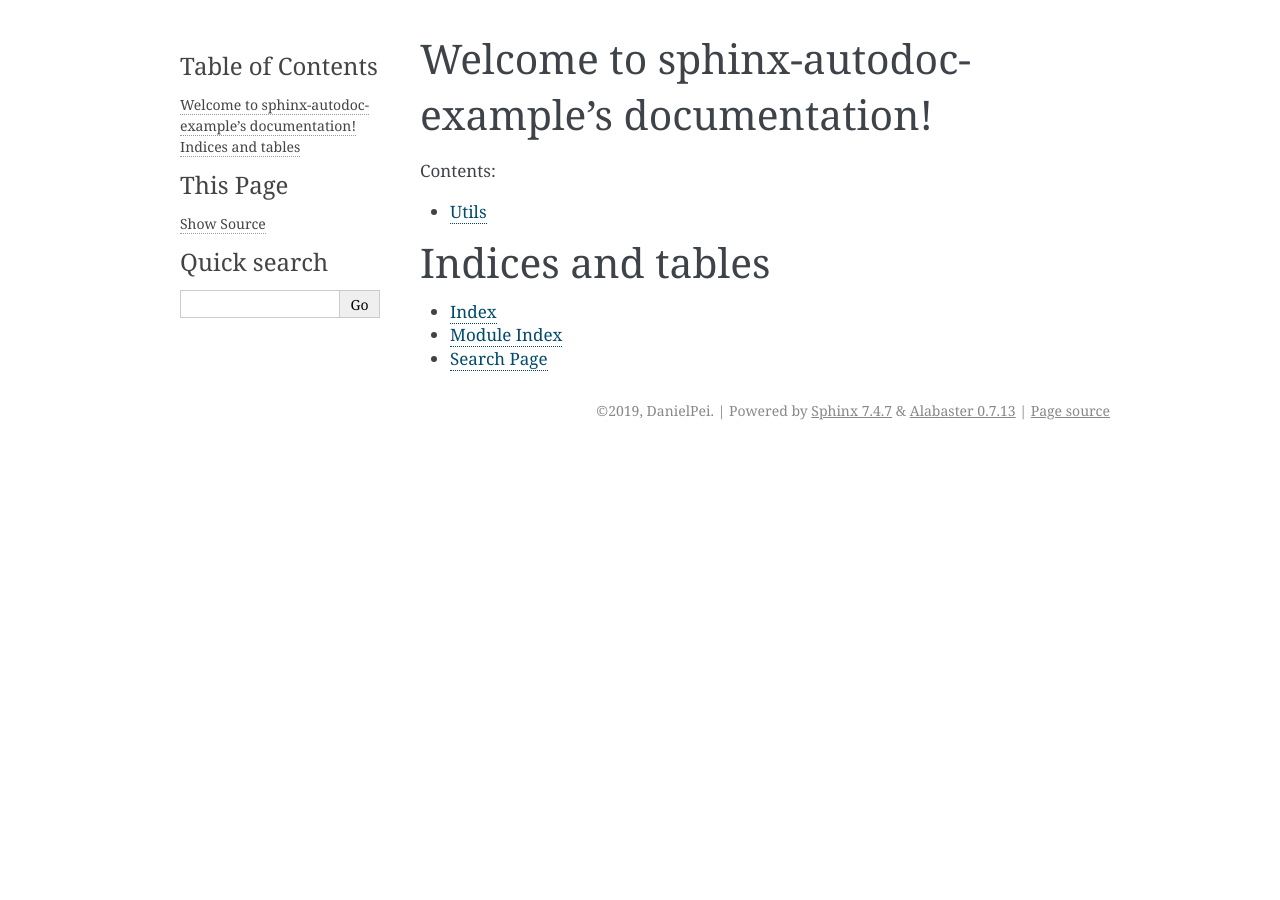
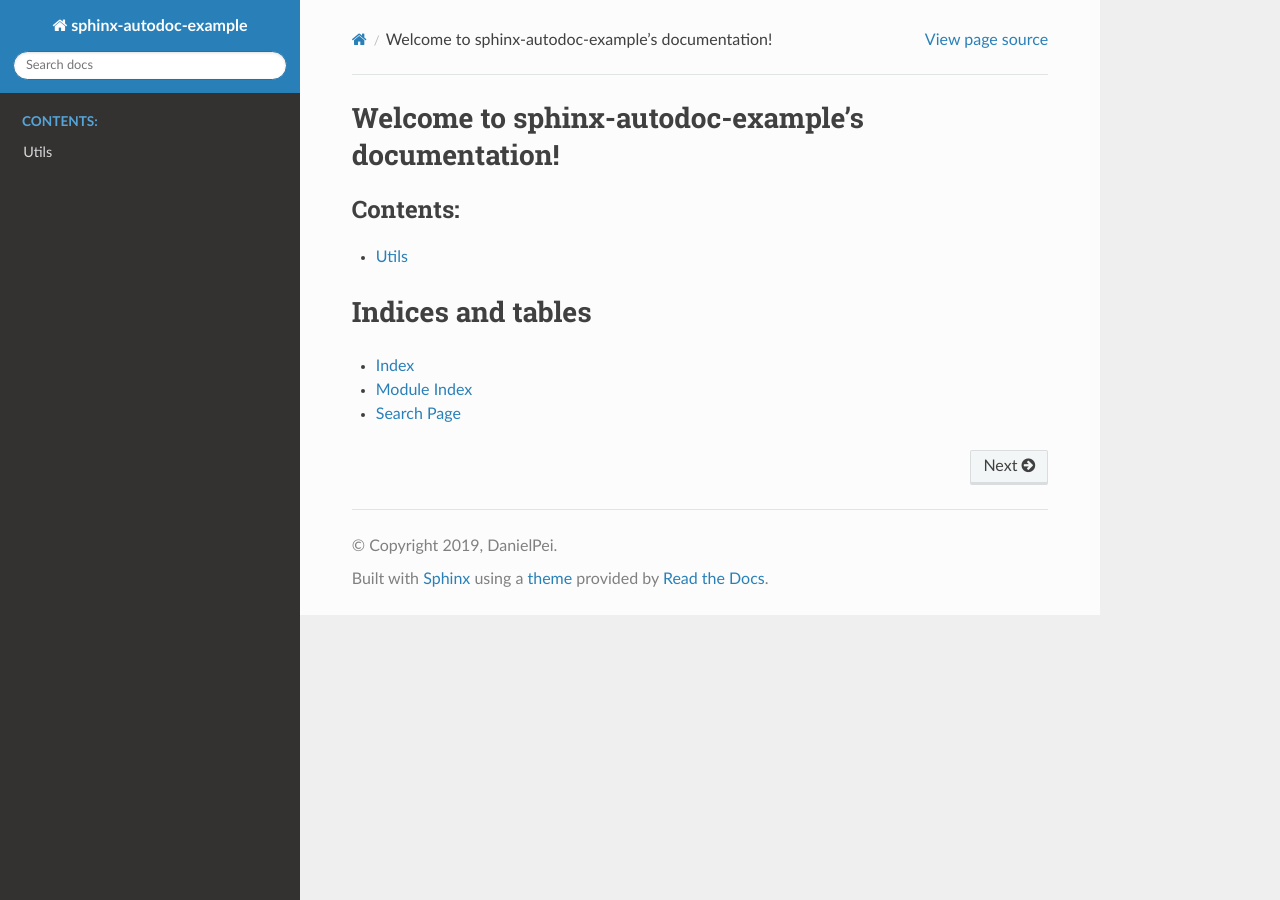
Before and after one commit to DanielPei/sphinx-autodoc-example, a Sphinx documentation site: the page built from docs/index.rst, in a window 1280 px wide. Built offline with Sphinx 7.4.7 and the Read the Docs theme 2.0.0, drawn with Linux system fonts in a browser that asks for light colours.

Commit message:
change theme

```diff
--- a/docs/conf.py
+++ b/docs/conf.py
@@ -12,6 +12,7 @@
 #
 import os
 import sys
+import sphinx_rtd_theme
 sys.path.insert(0, os.path.abspath('../src/'))
 
 
@@ -57,3 +58,7 @@ html_theme = 'alabaster'
 # relative to this directory. They are copied after the builtin static files,
 # so a file named "default.css" will overwrite the builtin "default.css".
 html_static_path = ['_static']
+
+
+html_theme = 'sphinx_rtd_theme'
+html_theme_path = [sphinx_rtd_theme.get_html_theme_path()]
--- a/docs/requirements.txt
+++ b/docs/requirements.txt
@@ -1 +1,2 @@
 sphinx~=2.0.1
+sphinx_rtd_theme~=0.4.3
```
Also changed, not shown: README.MD (+3 -0 lines).
